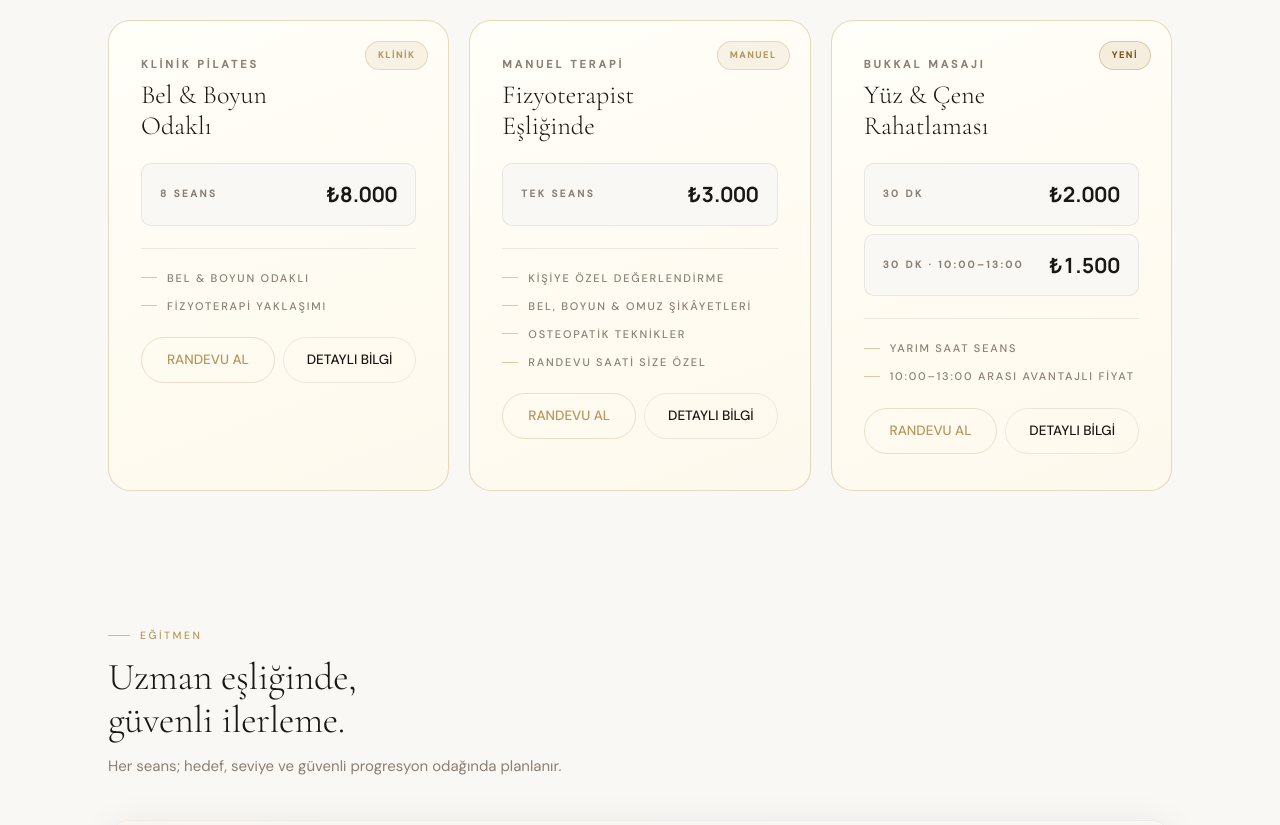
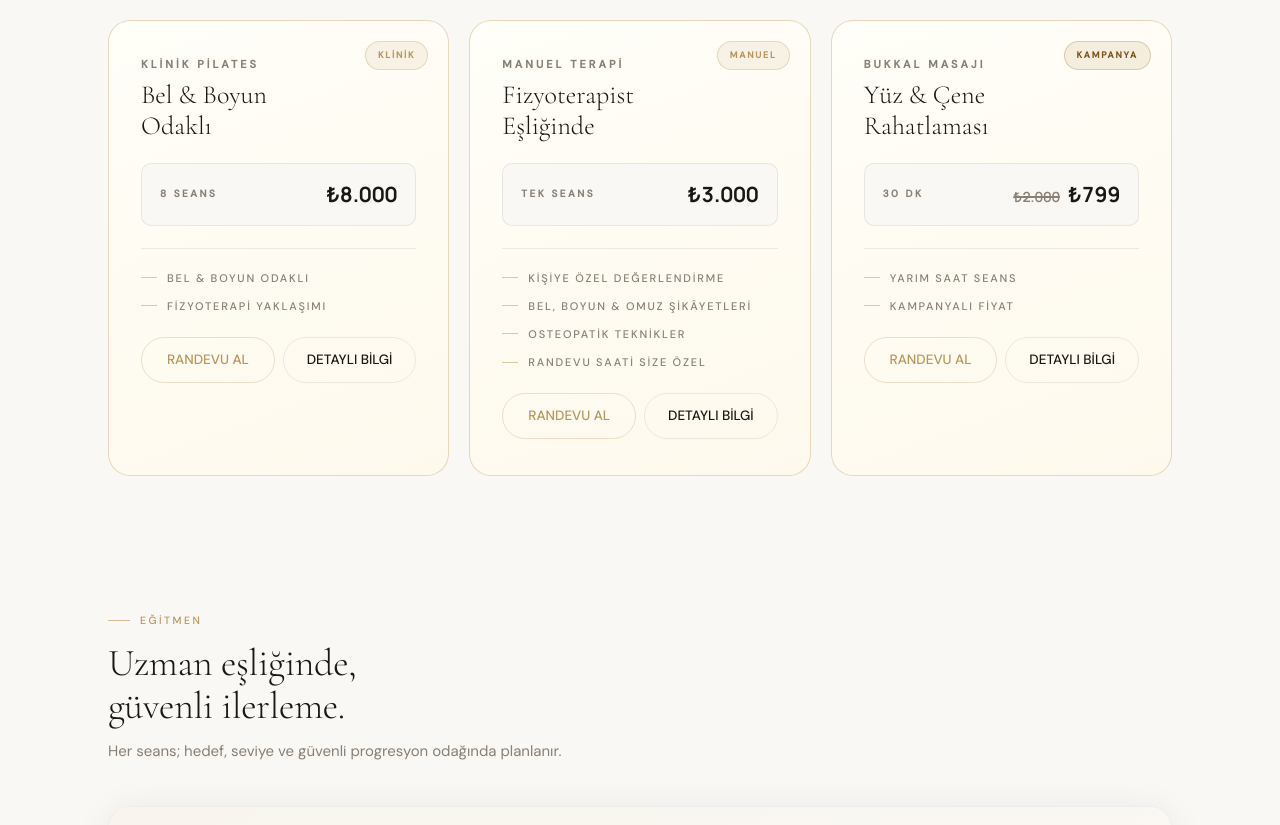
Before and after one commit to mlkcerman/MyFizyo-Site, a plain HTML site: page index.html in a window 1280 px wide. Shown: the part 2699-3524 px from the top of the page. Drawn offline with nearby package versions, Linux system fonts and the light colour scheme.

Commit message:
Add files via upload

```diff
--- a/index.html
+++ b/index.html
@@ -60,7 +60,7 @@
         { "@type": "Offer", "itemOffered": { "@type": "Service", "name": "Mat Pilates" } },
         { "@type": "Offer", "itemOffered": { "@type": "Service", "name": "Klinik Pilates" } },
         { "@type": "Offer", "itemOffered": { "@type": "Service", "name": "Manuel Terapi" } },
-        { "@type": "Offer", "price": "2000", "priceCurrency": "TRY", "itemOffered": { "@type": "Service", "name": "Bukkal Masajı" } }
+        { "@type": "Offer", "price": "799", "priceCurrency": "TRY", "itemOffered": { "@type": "Service", "name": "Bukkal Masajı" } }
       ]
     }
   }
@@ -753,22 +753,18 @@
 
         <!-- Bukkal Masajı -->
         <div class="price-card special reveal reveal-delay-3">
-          <div class="price-tag new-tag">YENİ</div>
+          <div class="price-tag new-tag">KAMPANYA</div>
           <h3>BUKKAL MASAJI<span class="card-title-sub">Yüz &amp; Çene Rahatlaması</span></h3>
           <div class="price-tiers" style="margin-top:9px">
             <div class="price-tier">
               <span class="price-tier-label">30 DK</span>
-              <span class="price-tier-amount">&#8378;2.000</span>
-            </div>
-            <div class="price-tier">
-              <span class="price-tier-label">30 DK &middot; 10:00&ndash;13:00</span>
-              <span class="price-tier-amount">&#8378;1.500</span>
+              <span class="price-tier-amount"><s style="font-size:14px;font-weight:600;color:var(--muted);margin-right:8px;text-decoration-thickness:1.5px">&#8378;2.000</s>&#8378;799</span>
             </div>
           </div>
           <div class="price-divider"></div>
           <ul class="price-features">
             <li>YARIM SAAT SEANS</li>
-            <li>10:00&ndash;13:00 ARASI AVANTAJLI FİYAT</li>
+            <li>KAMPANYALI FİYAT</li>
           </ul>
           <div style="margin-top:22px;display:flex;gap:8px;flex-wrap:wrap"><a class="btn btn-ghost" href="#randevu" style="flex:1;min-width:120px">RANDEVU AL</a><a class="btn btn-outline" href="hizmetler/kartal-bukkal-masaji.html" style="flex:1;min-width:120px">DETAYLI B&#304;LG&#304;</a></div>
         </div>
```
